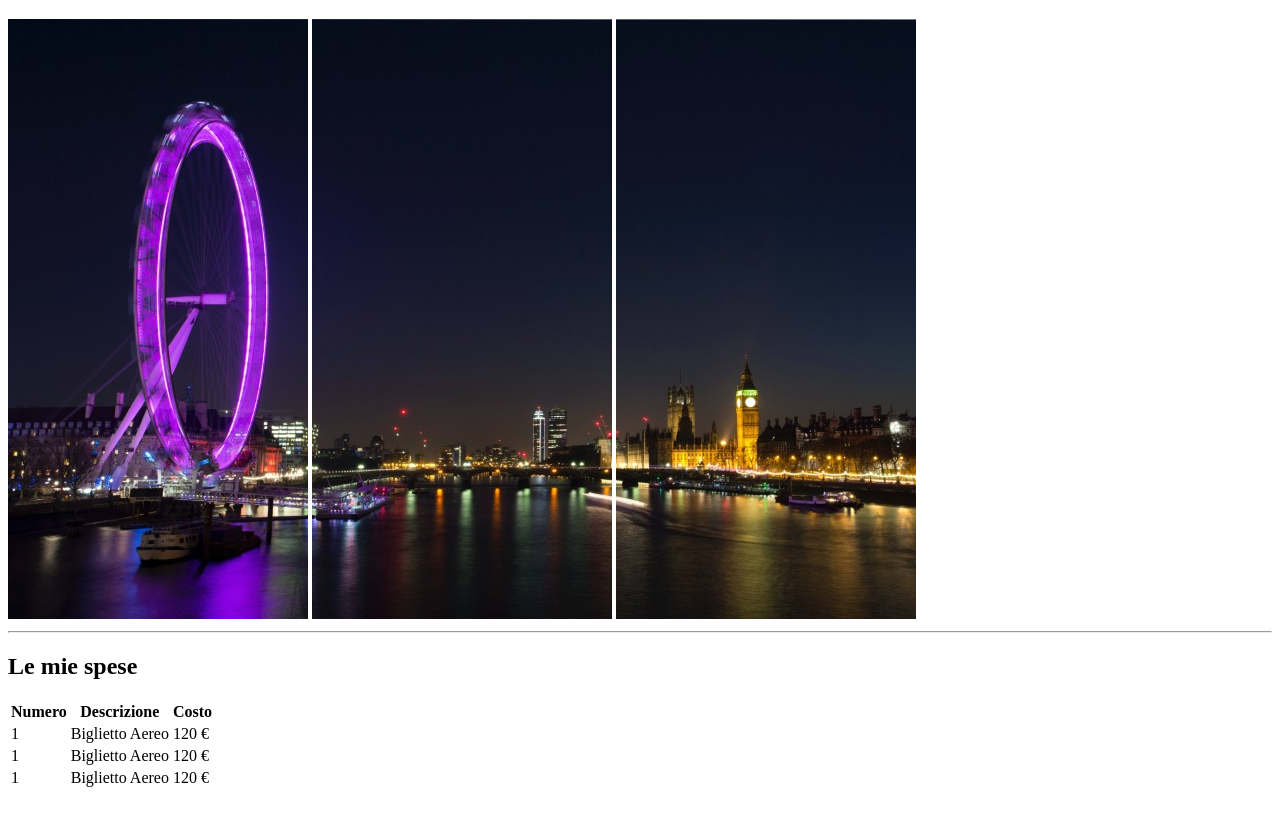
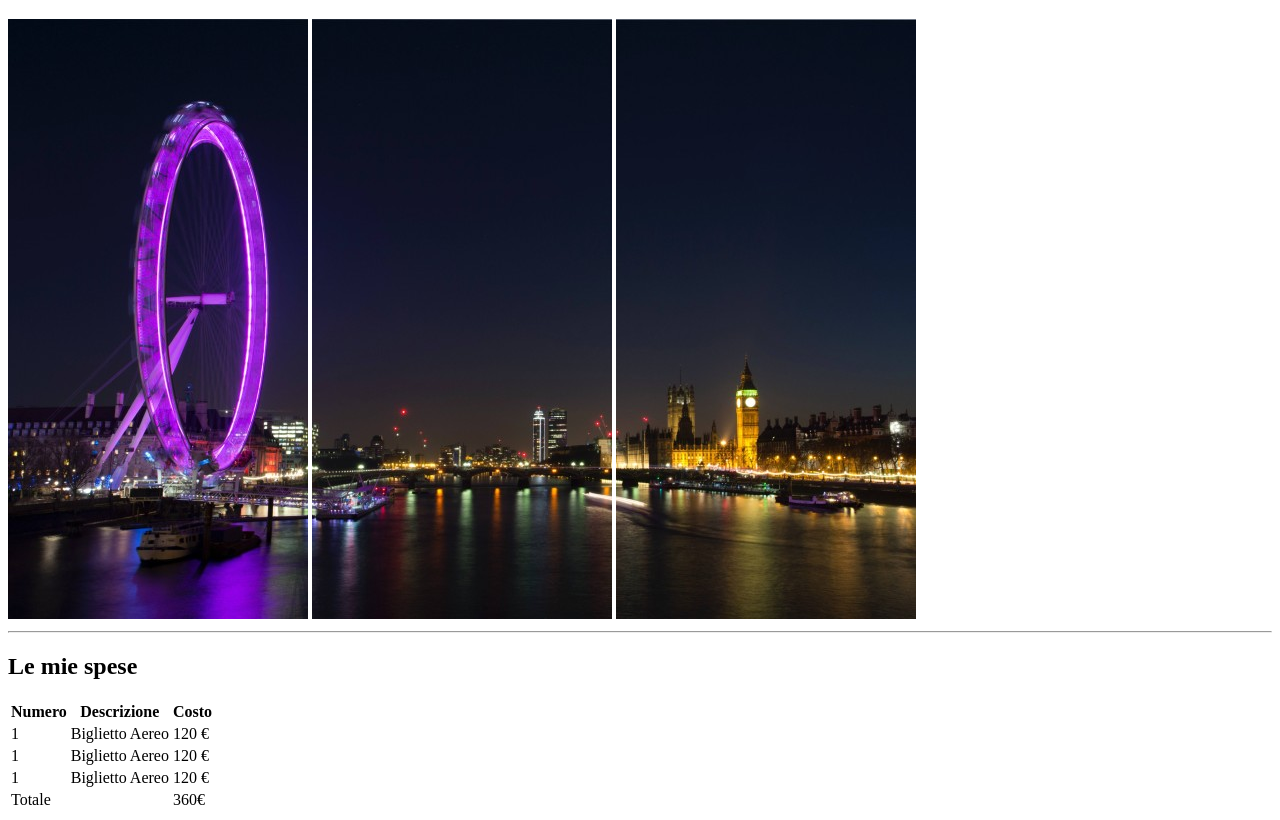
Before and after one commit to maripiero23/html-london-trip, a plain HTML site: page index.html in a window 1280 px wide. Shown: the part 61-881 px from the top of the page. Before the commit the page ends 859 px from the top, so only its background shows below. Drawn offline with Linux system fonts and the light colour scheme.

Commit message:
chiusura tabella

```diff
--- a/index.html
+++ b/index.html
@@ -41,9 +41,18 @@
                     <td>Biglietto Aereo</td>
                     <td>120 &#x20AC;</td>
                 </tr>
+            </tbody>
 
-            </tbody>
+            <!--Chiusura tabella-->
+            <tfoot>
+                <tr>
+                    <td>Totale</td>
+                    <td></td>
+                    <td>360&#x20AC;</td>
+                </tr>
+            </tfoot>
         </table>
+
 
 
 
```
